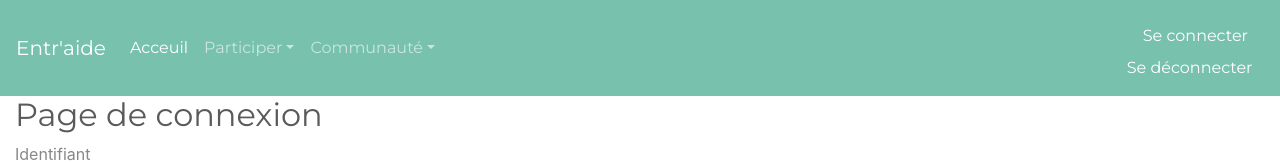
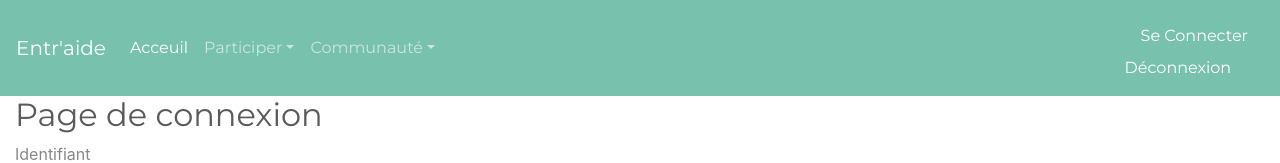
Before and after one commit to LilasAll/projet-web, an Angular app in the folder projet-angular/: page /login in a window 1280 px wide. Shown: the top 163 px of the page. Built offline with nearby package versions, Linux system fonts and the light colour scheme.

Commit message:
adding login path

```diff
--- a/projet-angular/src/app/app.component.html
+++ b/projet-angular/src/app/app.component.html
@@ -34,10 +34,10 @@
 
         </ul>
         <span class="navbar-text">
-      <a class="nav-link" href="#">Se connecter</a>
+      <a routerLink="/login" class="nav-link">Se Connecter</a>
+      <a class="nav-lick" (click)="logout()">Déconnexion</a>
       <!-- déconnexion -->
-      <a (click)="logout()">Se déconnecter</a>
-      <!-- déconnexion -->
+
     </span>
     </div>
 </nav>
--- a/projet-angular/src/app/home/home.component.html
+++ b/projet-angular/src/app/home/home.component.html
@@ -14,10 +14,7 @@
             <a href="/page" class="btn btn-danger btn-index btn-lg" role="button">Se connecter</a>
             <a href="/singup" class="btn btn-danger btn-lg" role=" button">S'inscrire</a>
         </div>
-        <!-- déconnexion -->
 
-        <a (click)="logout()">Se déconnecter</a>
-        <!-- déconnexion -->
         <!-- accès page après auth -->
         <p>
             <a routerLink="/page">Voir les annonces</a>
--- a/projet-angular/src/app/page/page.component.html
+++ b/projet-angular/src/app/page/page.component.html
@@ -1 +1,2 @@
 <p>page works!</p>
+<h1> VOIR LES ANNONCES </h1>
--- a/projet-angular/src/app/user/user-form/user-form.component.ts
+++ b/projet-angular/src/app/user/user-form/user-form.component.ts
@@ -16,12 +16,15 @@ export class UserFormComponent implements OnInit {
 
   constructor( private UserService: UserService, private ActivatedRoute: ActivatedRoute, private router: Router) { }
 
+
   ngOnInit(): void {
+
+
     this.form = new FormGroup({
       id : new FormControl(null),
-      pseudo : new FormControl(null, Validators.required),
-      email : new FormControl(null, Validators.required),
-      password : new FormControl(null, Validators.required)
+      pseudo : new FormControl(null,Validators.required),
+      email : new FormControl(null,Validators.required),
+      password : new FormControl(null,Validators.required)
     })
 
     this.ActivatedRoute.params.subscribe ((param: Params) => {
@@ -32,10 +35,12 @@ export class UserFormComponent implements OnInit {
       }
     })
 
+    //this.mode = this.UserService.editMode;
   }
 
   addUser() {
      this.UserService.users.push(this.form.value);
      console.log(this.UserService.users);
+     this.router.navigate(['/home'])
   }
 }
--- a/projet-angular/src/app/user/user.component.html
+++ b/projet-angular/src/app/user/user.component.html
@@ -1 +1,2 @@
 <p>user works!</p>
+<router-outlet></router-outlet>
```
